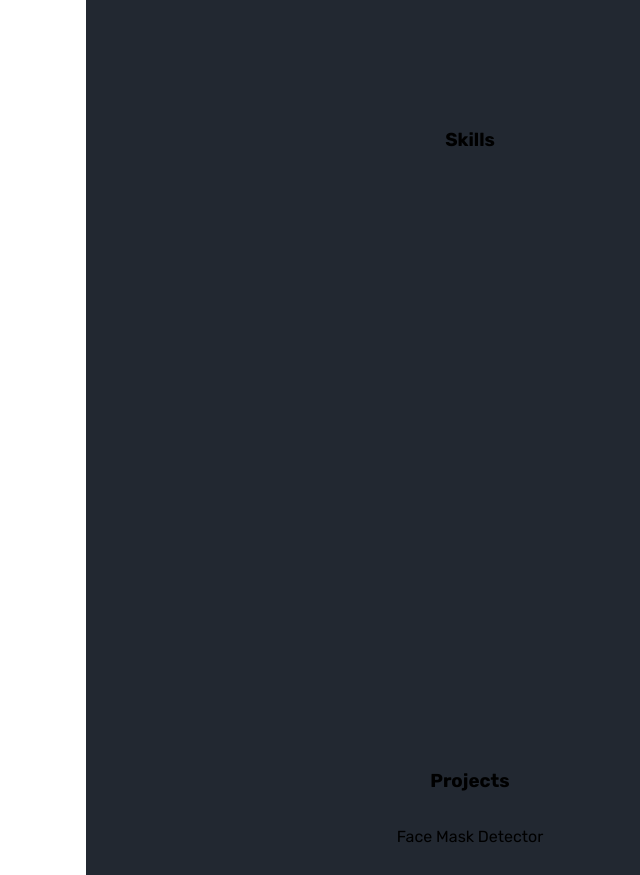
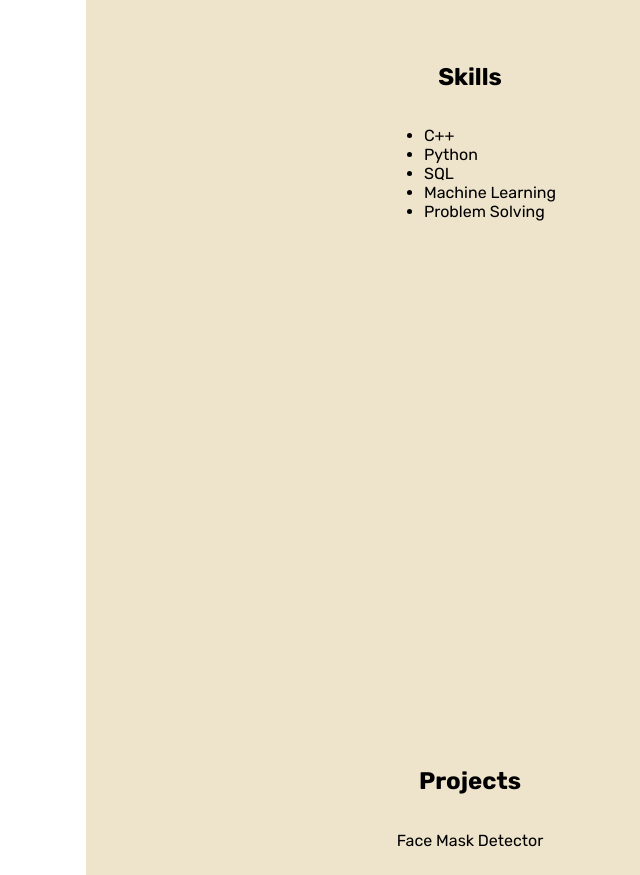
Before and after one commit to shubhamd74/Portfolio, a plain HTML site: page index.html in a window 1280 px wide. Shown: the part 1860-2735 px from the top of the page, without its empty margins (426-1066 px from the left). Drawn offline with Linux system fonts and the light colour scheme.

Commit message:
minor changes

```diff
--- a/index.html
+++ b/index.html
@@ -21,13 +21,13 @@
     </div>
     <div class="rightSection">
       <div class="about-me">
-        <h3>About Me</h3>
+        <h1>About Me</h1>
         <p>Hey, I am <strong>Shubham Deshmukh</strong> currently pursuing BTech in Mechanical Engineering. I am very
           enthusiast about technologies like machine learning and data science. Interested in programming languages like
           python and c++.</p>
       </div>
       <div>
-        <h3>Experience</h3>
+        <h1>Experience</h1>
         <p>VIEH Group - Machine Learning Project Intern(June22-July'22)</p>
         <ul>
           <li>Developed and deployed machine learning based
@@ -40,10 +40,18 @@
         </ul>
       </div>
       <div>
-        <h3>Skills</h3>
+        <h1>Skills</h1>
+        <ul>
+          <li>C++</li>
+          <li>Python</li>
+          <li>SQL</li>
+          <li>Machine Learning</li>
+          <li>Problem Solving</li>
+
+        </ul>
       </div>
       <div>
-        <h3>Projects</h3>
+        <h1>Projects</h1>
         <p>Face Mask Detector</p>
         <ul>
           <li>Face Mask Detector is a machine learning based model to
--- a/styles.css
+++ b/styles.css
@@ -15,13 +15,13 @@ body{
   justify-content: center;
   align-items: center;
   position : fixed;
-  background : #393E46;
+  background : #967E76;
   color : #EEEEEE;
   font-size : 80px;
   text-align: center;
 }
 .rightSection{
-  background : #222831;
+  background : #EEE3CB;
   display : flex;
   flex-direction: column;
   align-items: center;
```
